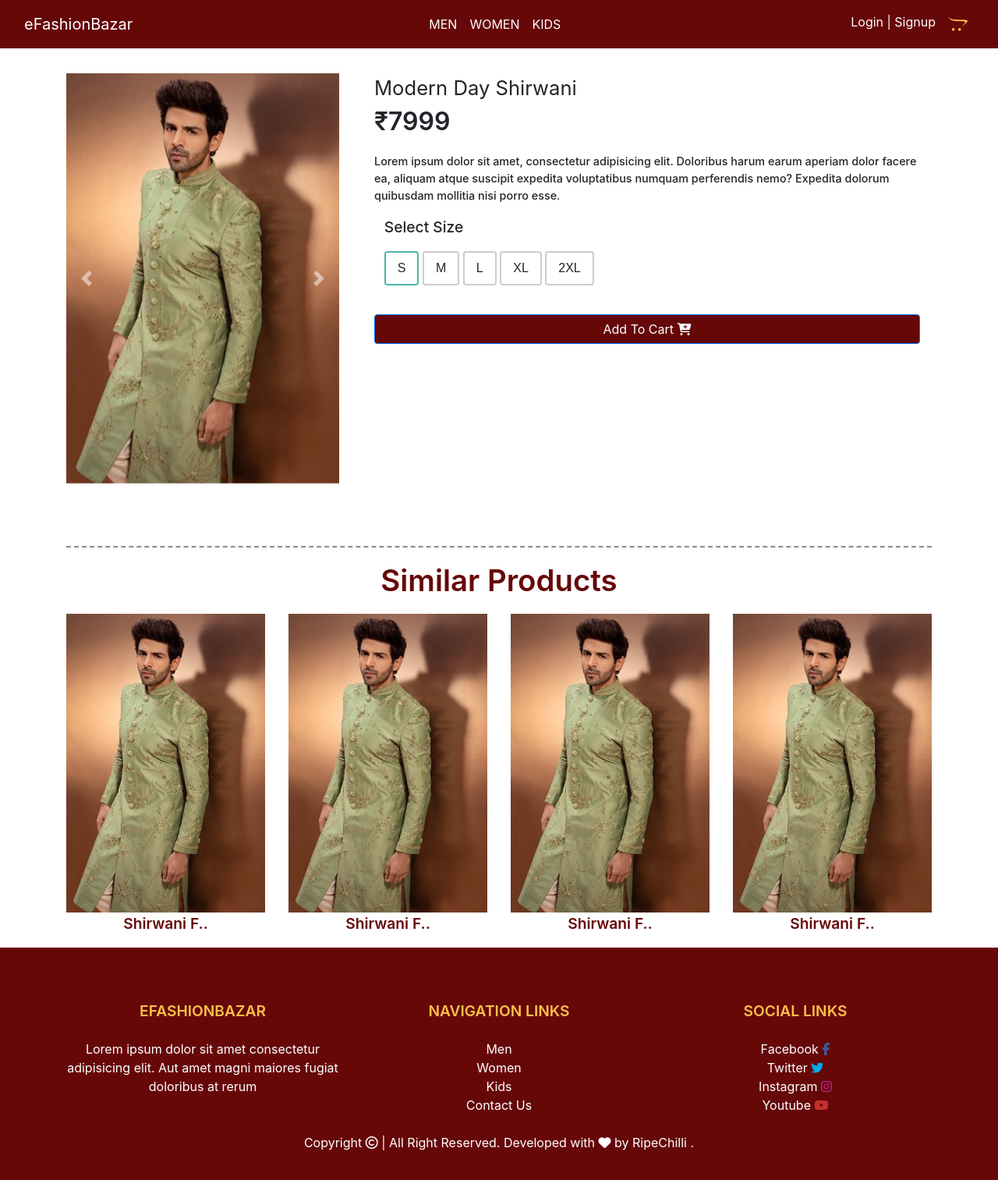
After one commit to saif-11bit/efashion, a Django app: template products/templates/productDes.html in a window 1280 px wide. The commit adds this page. Shown: the whole page at 78% size. Run offline with Django 3.2, Linux system fonts and the light colour scheme; the template is opened without the code that fills it, so the values that code supplies are empty; some libraries are stand-ins or nearby versions.

Commit message:
Product Description Page added

```diff
--- a/products/static/css/itsmystyle.css
+++ b/products/static/css/itsmystyle.css
@@ -483,4 +483,64 @@ hr.style5 {
   font-weight: 600;
 }
 
+.productDesSecSize{
+  font-size: 1.2rem;
+  font-weight: 500;
+  margin-left: 0.8rem;
+}
+
+.productDesSecDes{
+  font-size: 0.9rem;
+  font-weight: 500;
+}
+
+.radio-toolbar {
+  margin: 0.8rem;
+}
+
+.radio-toolbar input[type="radio"] {
+  opacity: 0;
+  position: fixed;
+  width: 0;
+}
+
+.radio-toolbar label {
+    display: inline-block;
+    /* background-color: white; */
+    padding: 8px 15px;
+    font-family: sans-serif, Arial;
+    font-size: 16px;
+    border: 2px solid #ccc;
+    border-radius: 4px;
+}
+
+.radio-toolbar label:hover {
+  background-color: #dfd;
+}
+
+.radio-toolbar input[type="radio"]:focus + label {
+    border: 2px dashed #444;
+}
+
+.radio-toolbar input[type="radio"]:checked + label {
+    /* background-color: #bfb; */
+    border-color:#4db6ac;
+}
+
+.addToCart{
+  width: 100%;
+  background-color: var(--seconMainBgCol) !important;
+  color: #ffffff;
+}
+
+.similarProductCardImg{
+  width: 100%;
+  height: auto;
+}
+
+.similarProductCardTitle{
+  color: var(--seconMainBgCol);
+  font-size: 1.2rem;
+  font-weight: 600;
+}
 /* Product Des CSS Ends  */
--- /dev/null
+++ b/products/templates/productDes.html
@@ -0,0 +1,106 @@
+{% extends 'base.html' %} {% block mainCont %} {% load static %}
+<!-- Product Begins  -->
+<section class="productDesSec">
+    <div class="container">
+      <div class="row">
+        <div class="col-lg-4 col-md-4 col-sm-10 col-12 m-auto">
+          <div id="carouselMobileViewIndicator" class="carousel slide" data-ride="carousel">
+            <div class="carousel-inner">
+              <div class="carousel-item active">
+                <img class="d-block w-100" src="{% static 'image/shirwani.jpg' %}" alt="First slide">
+              </div>
+              <div class="carousel-item">
+                <img class="d-block w-100" src="{% static 'image/UNLB4038-425_alia_bhatt195902_1.jpg' %}" alt="Second slide">
+              </div>
+            </div>
+            <a class="carousel-control-prev" href="#carouselMobileViewIndicator" role="button" data-slide="prev">
+              <span class="carousel-control-prev-icon" aria-hidden="true"></span>
+              <span class="sr-only">Previous</span>
+            </a>
+            <a class="carousel-control-next" href="#carouselMobileViewIndicator" role="button" data-slide="next">
+              <span class="carousel-control-next-icon" aria-hidden="true"></span>
+              <span class="sr-only">Next</span>
+            </a>
+          </div>
+        </div>
+        <div class="col-lg-8 col-md-8 col-sm-12 col-12">
+          <div class="container">
+            <p class="productDesSecTitle">
+              Modern Day Shirwani
+            </p>
+            <p class="productDesSecPrice">
+              ₹7999
+            </p>
+            <p class="productDesSecDes">
+              Lorem ipsum dolor sit amet, consectetur adipisicing elit. Doloribus harum earum aperiam dolor facere ea,
+              aliquam atque suscipit expedita voluptatibus numquam perferendis nemo? Expedita dolorum quibusdam mollitia nisi porro esse.
+            </p>
+            <p class="productDesSecSize">
+              Select Size
+            </p>
+            <div class="radio-toolbar">
+              <input type="radio" id="radioSmall" name="radioSize" value="apple" checked>
+              <label for="radioSmall">S</label>
+
+              <input type="radio" id="radioMedium" name="radioSize" value="banana">
+              <label for="radioMedium">M</label>
+
+              <input type="radio" id="radioLarge" name="radioSize" value="orange">
+              <label for="radioLarge">L</label>
+
+              <input type="radio" id="radioXLarge" name="radioSize" value="grapes">
+              <label for="radioXLarge">XL</label>
+
+              <input type="radio" id="radio2XLarge" name="radioSize" value="guvava">
+              <label for="radio2XLarge">2XL</label>
+            </div>
+            <button class="mt-3 mb-3 btn btn-primary addToCart">
+              Add To Cart
+              <i class="fa fa-cart-plus " aria-hidden="true"></i>
+            </button>
+          </div>
+        </div>
+      </div>
+    </div>
+  </section>
+  <section class="similarProduct">
+    <div class="container">
+      <div class="row">
+        <div class="col-lg-12 col-12">
+          <hr class="style5">
+          <p class="text-center categoriesMainTitle">
+            Similar Products
+          </p>
+        </div>
+      </div>
+      <div class="row">
+        <div class="col-lg-3 col-md-3 col-6">
+          <img src="{% static 'image/shirwani.jpg' %}" class="img-fluid similarProductCardImg" alt="">
+          <p class="similarProductCardTitle text-center">
+            Shirwani F..
+          </p>
+        </div>
+        <div class="col-lg-3 col-md-3 col-6">
+          <img src="{% static 'image/shirwani.jpg' %}" class="img-fluid similarProductCardImg" alt="">
+          <p class="similarProductCardTitle text-center">
+            Shirwani F..
+          </p>
+        </div>
+        <div class="col-lg-3 col-md-3 col-6">
+          <img src="{% static 'image/shirwani.jpg' %}" class="img-fluid similarProductCardImg" alt="">
+          <p class="similarProductCardTitle text-center">
+            Shirwani F..
+          </p>
+        </div>
+        <div class="col-lg-3 col-md-3 col-6">
+          <img src="{% static 'image/shirwani.jpg' %}" class="img-fluid similarProductCardImg" alt="">
+          <p class="similarProductCardTitle text-center">
+            Shirwani F..
+          </p>
+        </div>
+      </div>
+
+    </div>
+  </section>
+  <!-- Product Ends  -->
+{% include 'footer.html' %} {% endblock mainCont %}
```
